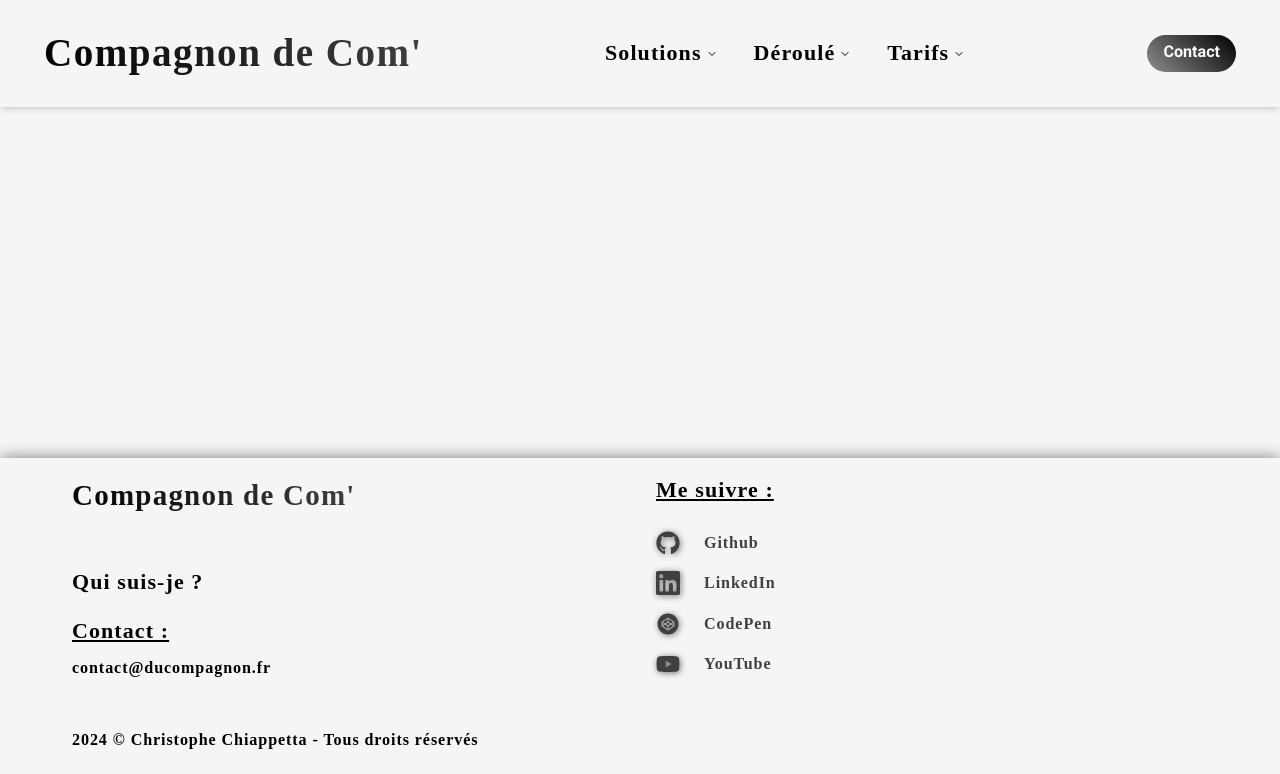
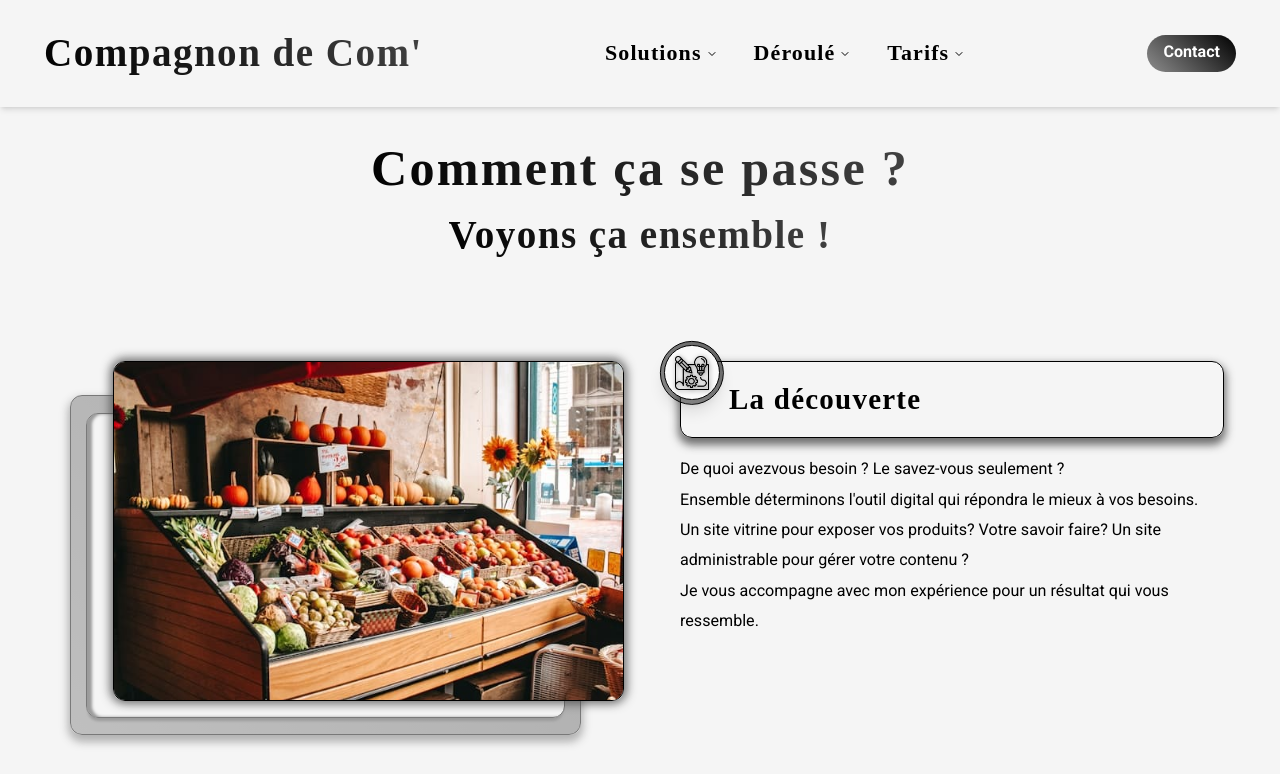
Before and after one commit to ChristopheC-83/c_de_com, a Next.js app: page /sequences in a window 1280 px wide. Shown: the top 774 px of the page. Built offline with nearby package versions, Linux system fonts and the light colour scheme; a web font is replaced by a local one.

Commit message:
sequences en cours

```diff
--- /dev/null
+++ b/app/(pages)/sequences/components/Steps.jsx
@@ -0,0 +1,22 @@
+import { sequences } from "@/datas/sequences";
+import Frame from "../../solutions/components/Frame";
+
+
+
+ export default function Steps() {
+
+
+
+return (
+    <div className={`container`}>
+
+    {sequences.map((item, index) => (
+        <Frame key={index} item={item} index={index} modulo={1}/>
+
+    ))}
+
+    </div>
+
+  );
+
+}
--- a/app/(pages)/sequences/page.jsx
+++ b/app/(pages)/sequences/page.jsx
@@ -1,17 +1,13 @@
+import Steps from "./components/Steps";
 
-
-
- export default function Sequences() {
-
-
-
-return (
+export default function Sequences() {
+  return (
     <div>
-
-
-
+      <h1 className={`text-clip w-fit mx-auto md:mt-6`}>
+        Comment ça se passe ?
+      </h1>
+      <h2 className={`text-clip w-fit mx-auto`}>Voyons ça ensemble !</h2>
+      <Steps />
     </div>
-
   );
-
 }
--- a/app/(pages)/solutions/components/Dynamic.jsx
+++ b/app/(pages)/solutions/components/Dynamic.jsx
@@ -22,8 +22,8 @@ return (
     <h1 className={`text-clip w-fit mx-auto my-10`}>Un site dynamique ?</h1>
 
   </div>
-  {solutions_dynamic.map((solution, index) => (
-    <Frame key={index} solution={solution} index={index} modulo={modulo}/>
+  {solutions_dynamic.map((item, index) => (
+    <Frame key={index} item={item} index={index} modulo={modulo}/>
   ))}
 </div>
 
--- a/app/(pages)/solutions/components/Frame.jsx
+++ b/app/(pages)/solutions/components/Frame.jsx
@@ -1,6 +1,6 @@
 import Image from "next/image";
 
-export default function Frame({ solution, index, modulo }) {
+export default function Frame({ item, index, modulo }) {
   return (
     <div
       className={`flex max-md:flex-col my-16 md:my-24 max-md:gap-y-16
@@ -30,8 +30,8 @@ export default function Frame({ solution, index, modulo }) {
                 right-0`}
         >
           <Image
-            src={solution.illustration}
-            alt={solution.title}
+            src={item.illustration}
+            alt={item.title}
             fill
             className={`absolute object-cover inset-0`}
           />
@@ -44,18 +44,18 @@ export default function Frame({ solution, index, modulo }) {
             <div className="absolute top-0 overflow-hidden rounded-full shadow-lg customBorder size-16 bg-clip-opacity -translate-y-[33%] left-0 -translate-x-[33%]">
               <div className="posMid aspect-square w-[90%] customBorder rounded-full bg-neutral-50 ">
                 <Image
-                  src={solution.icon}
-                  alt={solution.title}
+                  src={item.icon}
+                  alt={item.title}
                   fill
                   className={`absolute  object-cover scale-[0.65] top-[-10px] filterShadow`}
                 />
               </div>
             </div>
-            <h3>{solution.title}</h3>
+            <h3>{item.title}</h3>
           </div>
           <p
             dangerouslySetInnerHTML={{
-              __html: solution.text,
+              __html: item.text,
             }}
             className={`pl-3 md:pl-6 mt-4`}
           ></p>
--- a/app/(pages)/solutions/components/Global.jsx
+++ b/app/(pages)/solutions/components/Global.jsx
@@ -8,8 +8,8 @@ export default function Global() {
 
   return (
     <div className={`container`}>
-      {solutions_global.map((solution, index) => (
-        <Frame key={index} solution={solution} index={index} modulo={modulo} />
+      {solutions_global.map((item, index) => (
+        <Frame key={index} item={item} index={index} modulo={modulo} />
       ))}
     </div>
   );
--- a/app/(pages)/solutions/components/Static.jsx
+++ b/app/(pages)/solutions/components/Static.jsx
@@ -20,8 +20,8 @@ export default function Static() {
         <h1 className={`text-clip w-fit mx-auto my-10`}>Un site statique ?</h1>
 
       </div>
-      {solutions_static.map((solution, index) => (
-        <Frame key={index} solution={solution} index={index} modulo={modulo}/>
+      {solutions_static.map((item, index) => (
+        <Frame key={index} item={item} index={index} modulo={modulo}/>
       ))}
     </div>
   );
--- a/app/(pages)/solutions/components/WordPress.jsx
+++ b/app/(pages)/solutions/components/WordPress.jsx
@@ -19,11 +19,11 @@ export default function WordPress() {
           Comprenez qu'avec une formation, vous pourrez faire votre site
           vous-même ! <br />
           WordPress est un caisse de pièces de Lego. <br />
-          <b>Avantage : </b> relativement facile à prendre en main, autonomie.
+          <b>Avantages : </b> relativement facile à prendre en main, autonomie après une formation (en ligne bien souvent).
           <br />
           <b>Inconvénients : </b> les pièces fonctionnelles sont souvent
           payantes, mise à jour régulière, <br />
-          complexes à personnaliser comme on le souhaiterait.
+          complexes à personnaliser comme on le souhaiterait. Temps pour se former + temps pour mettre en place le site.
         </p>
         <br />
         <h4>Les sites faits avec Wix et autres :</h4>
@@ -36,8 +36,8 @@ export default function WordPress() {
 
         <h4 className={`text-center`}>
           Finalement, toujours la même question et les mêmes dilemnes... <br />
-          d'un coté de la balance : l'argent, <br />
-          de l'autre : le temps et l'énergie ! <br />
+          d'un coté de la balance : <b><u>l' argent</u></b>, <br />
+          de l'autre : <b><u>le temps et l'énergie !</u></b> <br />
         </h4>
       </div>
     </div>
--- a/datas/menuLinks.js
+++ b/datas/menuLinks.js
@@ -32,7 +32,7 @@ export const menuLinks = [
     links: [
       {
         title: "Votre site en quelques étapes",
-        href: "/sequences_menu",
+        href: "/sequences",
       },
     ],
   },
--- /dev/null
+++ b/datas/sequences.js
@@ -0,0 +1,43 @@
+//  les datas de la page "déroulé" pour le fichier sequences.js
+
+export const sequences = [
+    {
+      id: 10,
+      title: "La découverte",
+      text: "De quoi avezvous besoin ? Le savez-vous seulement ?<br/>Ensemble déterminons l'outil digital qui répondra le mieux à vos besoins.<br/>Un site vitrine pour exposer vos produits? Votre savoir faire? Un site administrable pour gérer votre contenu ?<br/>Je vous accompagne avec mon expérience pour un résultat qui vous ressemble.",
+      icon: "/images/solutions/icons/creation.png",
+      illustration: "/images/solutions/illustrations/merchandising.jpg",
+    },
+    {
+      id: 20,
+      title: "La proposition",
+      text: "A la suite de notre échange, je vous propose une/des solutions adaptées à vos besoins.<br/>En fonction de votre budget, de vos attentes, je vous propose un devis détaillé.<br/>Vous avez des questions ? <br/>Des modifications à apporter ?<br/>N'hésitez pas ! Je suis à votre écoute.<br/> Le but est de cadrer au mieux pour éviter les surprises une fois le projet lancé.",
+      icon: "/images/solutions/icons/creation.png",
+      illustration: "/images/solutions/illustrations/merchandising.jpg",
+    },
+    {
+      id: 30,
+      title: "L'accord",
+      text: "Quand tout nous semble bon, nous signons un contrat / un cahier des charges.<br/> Il est important pour vous comme pour moi de cadrer les choses.<br/>Dès le versement d'un premier acompte, je commence à travailler sur votre projet.",
+      icon: "/images/solutions/icons/creation.png",
+      illustration: "/images/solutions/illustrations/merchandising.jpg",
+    },
+    {
+      id: 40,
+      title: "Le développement",
+      text: "Je vous fait un point régulier avec démonstration en ligne à l'appui.<br/>Ces points intermédiaires permettent de valider ensemble l'avancée du projet.<br/>S'il faut un peu corriger la trajectoire, c'est le moment !<br/>(Différencions correction de trajectoire et changement de cap ! Pas la même chose !).",
+      icon: "/images/solutions/icons/creation.png",
+      illustration: "/images/solutions/illustrations/merchandising.jpg",
+    },
+    {
+      id: 50,
+      title: "La livraison",
+      text: "Nous aurons déterminé ensemble les critères de validation du projet.<br/>Nous aurons programmé la charge de la mise en ligne.<br/>Je vous fournis un document de prise en main de votre site, une vidéo si nécessaire, les codes d'accès s'il y a lieu.<br/>Et c'est parti ! Votre site est en ligne ! <br/>Mais pas de soucis, je ne serai jamais très loin.",
+      icon: "/images/solutions/icons/creation.png",
+      illustration: "/images/solutions/illustrations/merchandising.jpg",
+    },
+
+
+
+
+]
--- a/datas/solutions_dynamic.js
+++ b/datas/solutions_dynamic.js
@@ -24,7 +24,7 @@ export const solutions_dynamic = [
       id: 40,
       title: "Le prix",
       text: "Plus de travail, plus de temps, plus de fonctionnalités... un site dynamique est plus cher à l'achat. <br/> Mais il est aussi plus rentable, plus efficace, plus évolutif, plus adapté à vos besoins et à ceux de vos clients et propects. <br/> Il est un investissement sur le long terme.",
-      icon: "/images/solutions/icons/price.png",
+      icon: "/images/solutions/icons/sac_pieces.png",
       illustration: "/images/solutions/illustrations/billets.jpg",
     },
   ];
```
Also changed, not shown: public/images/solutions/icons/sac_pieces.png (added), thanks.txt, todo.txt.
